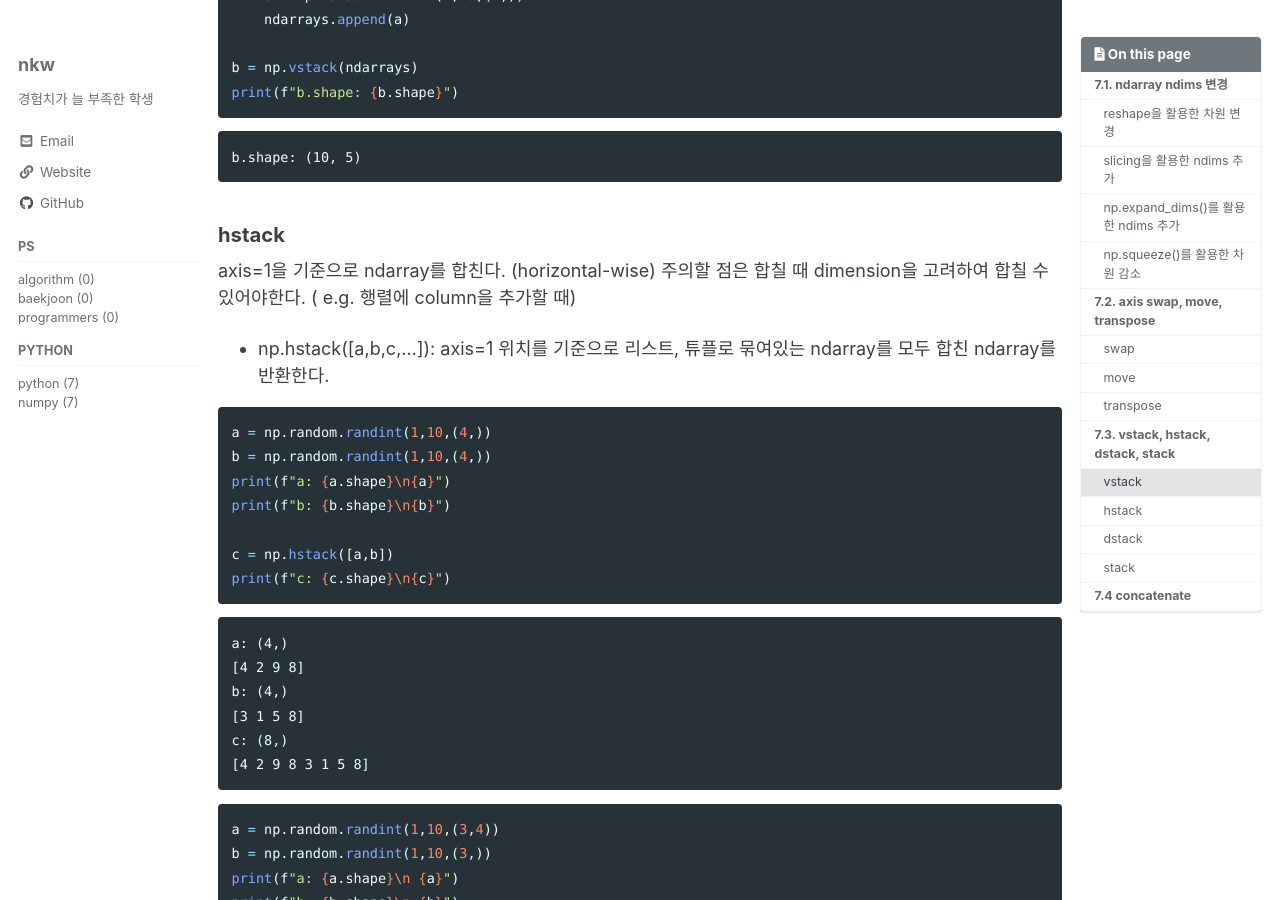
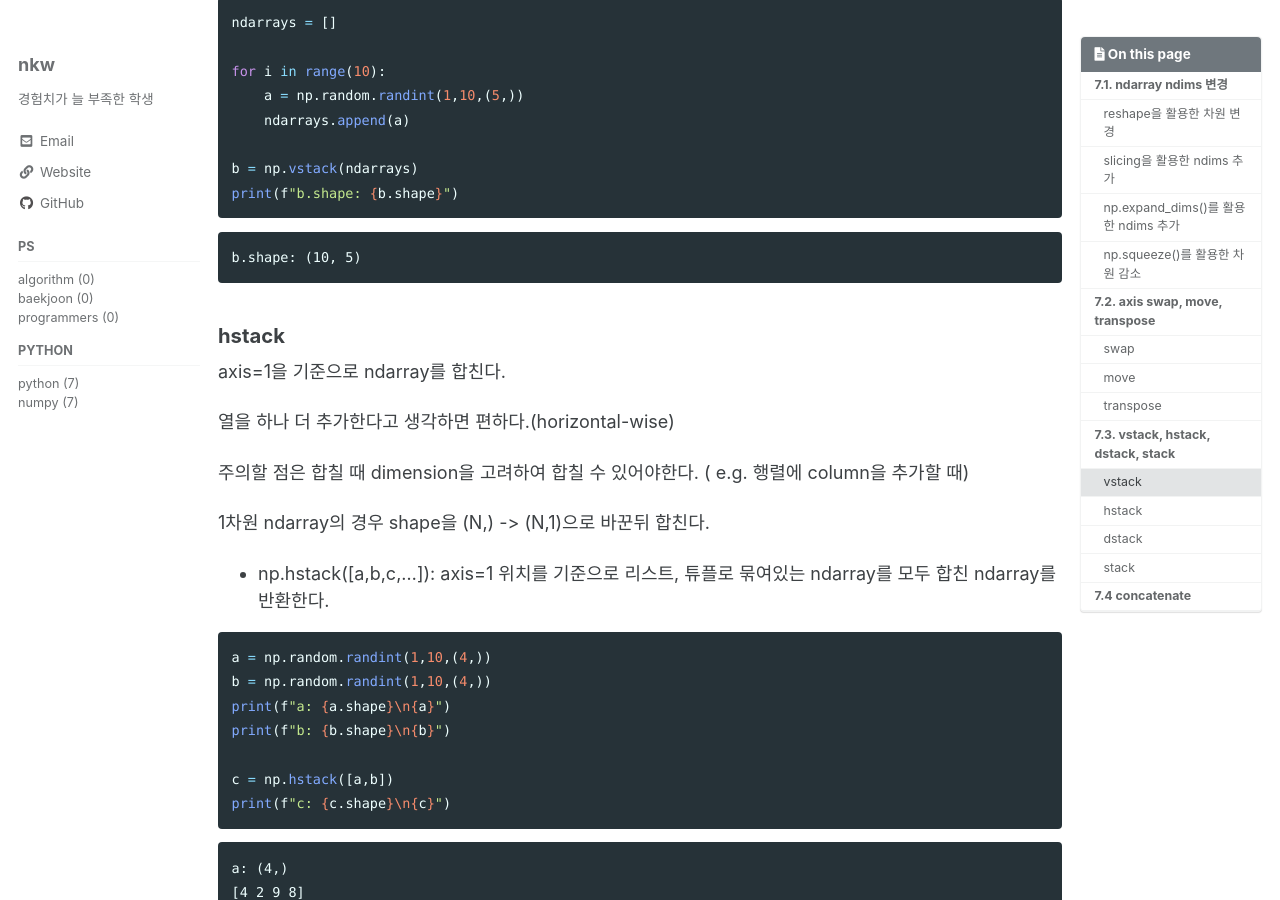
Before and after one commit to nkw011/nkw011.github.io, a Jekyll site: the page built from _posts/2021-11-04-numpy-07.md, in a window 1280 px wide and 900 px high, scrolled down 5702 px. Built offline with Jekyll 4.4.1, drawn with Linux system fonts in a browser that asks for light colours; cached includes are drawn as plain includes; comment, search, counter and statistics services are not loaded; some of the changed text lies outside the part shown.

Commit message:
modify numpy-07 post

```diff
--- a/_posts/2021-11-04-numpy-07.md
+++ b/_posts/2021-11-04-numpy-07.md
@@ -202,7 +202,11 @@
 
 ### vstack
 
-axis=0 위치에 ndarray를 합친다. (vertical-wise)
+axis=0 위치에 ndarray를 합친다.
+
+헹을 하나 더 추가한다고 생각하면 편하다.(vertical-wise)
+
+1차원 ndarray의 경우 shape을 (N,) -> (1,N)으로 바꾼뒤 합친다.
 
 -   np.vstack([a,b,c,...]): axis=0 위치를 기준으로 리스트, 튜플로 묶여있는 ndarray를 합친 ndarray를 반환한다.
 
@@ -241,8 +245,13 @@
 
 ### hstack
 
-axis=1을 기준으로 ndarray를 합친다. (horizontal-wise)
+axis=1을 기준으로 ndarray를 합친다.
+
+열을 하나 더 추가한다고 생각하면 편하다.(horizontal-wise)
+
 주의할 점은 합칠 때 dimension을 고려하여 합칠 수 있어야한다. ( e.g. 행렬에 column을 추가할 때)
+
+1차원 ndarray의 경우 shape을 (N,) -> (N,1)으로 바꾼뒤 합친다.
 
 -   np.hstack([a,b,c,...]): axis=1 위치를 기준으로 리스트, 튜플로 묶여있는 ndarray를 모두 합친 ndarray를 반환한다.
 
```
Also changed, not shown: other parts of _posts/2021-11-04-numpy-07.md (+1 -1 lines).
